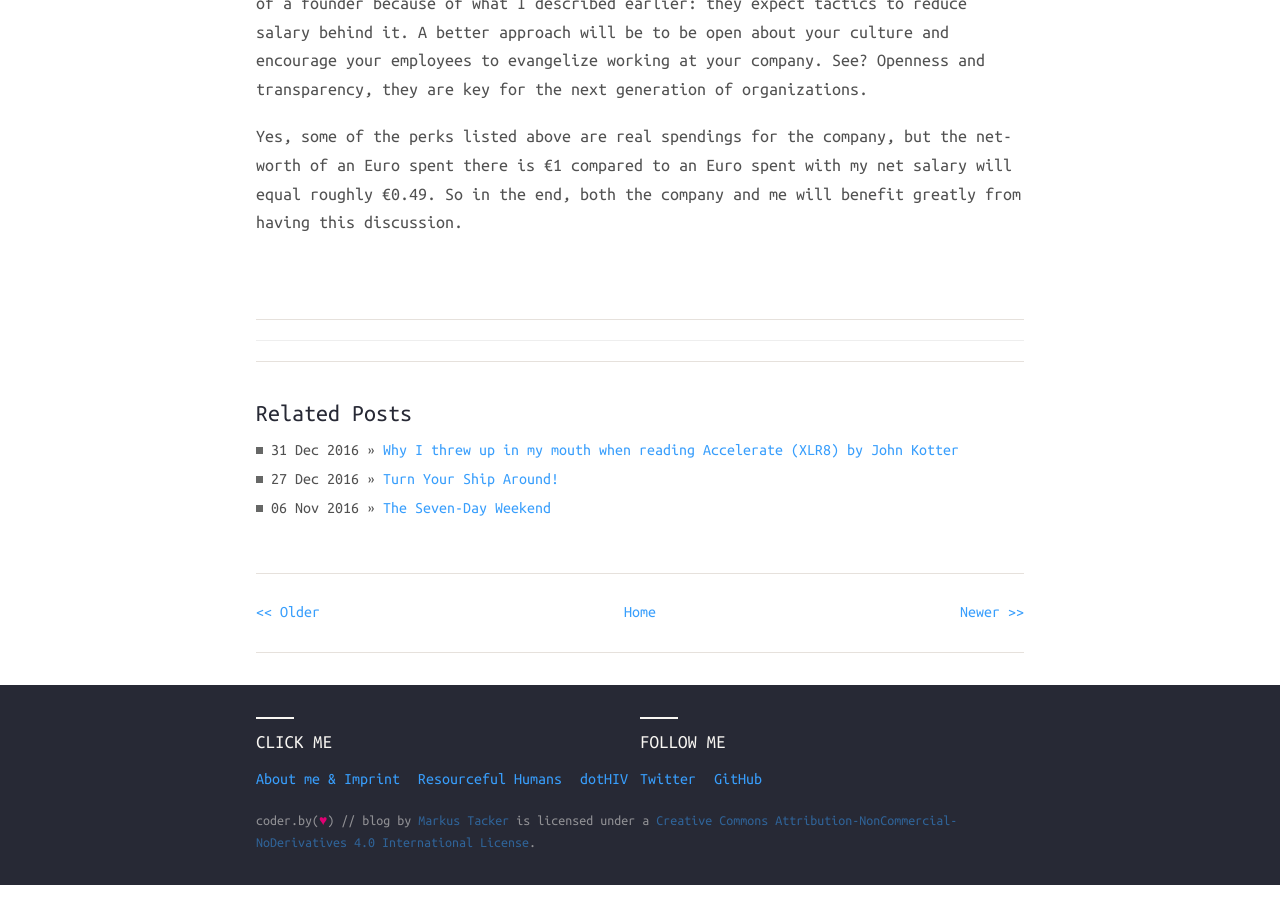
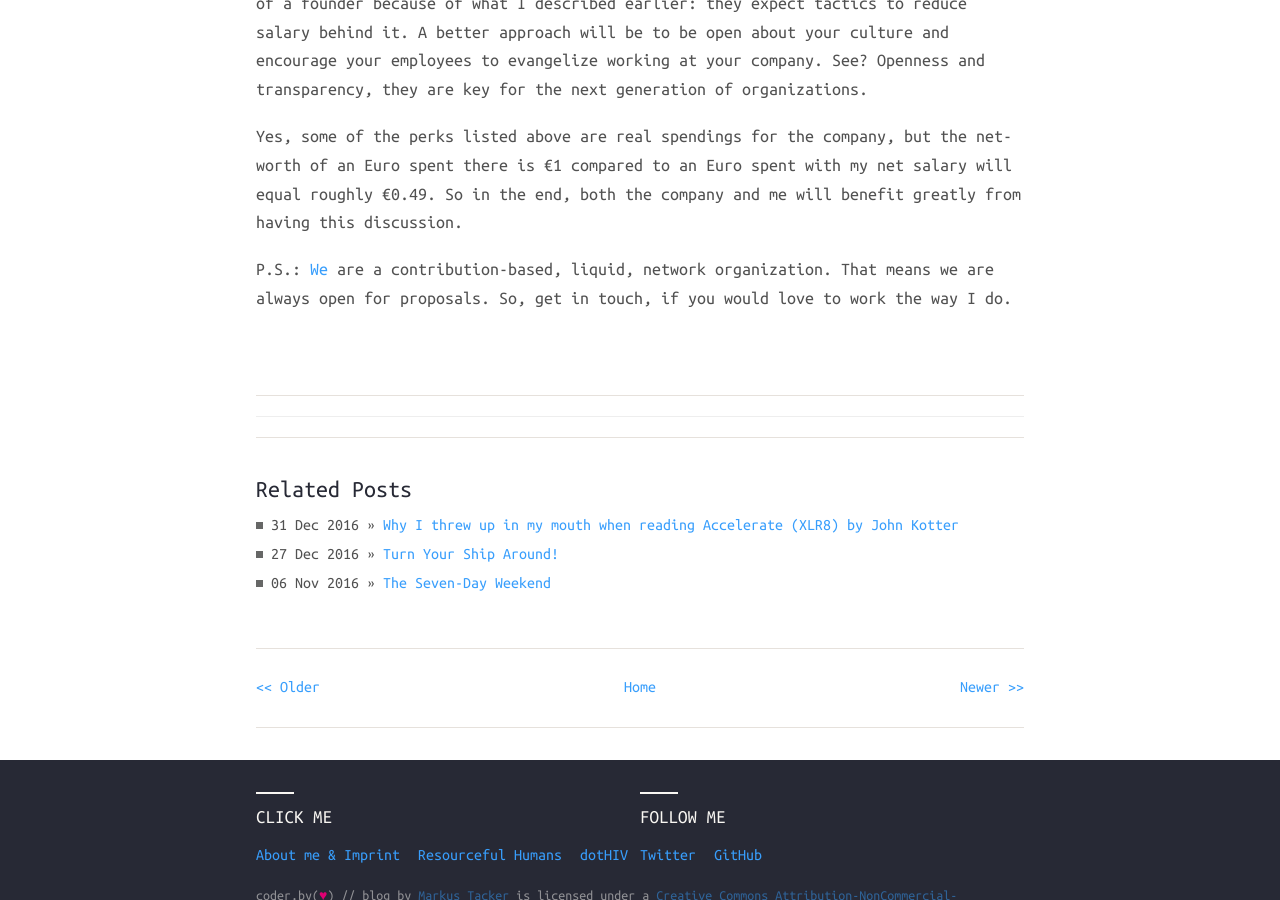
Before and after one commit to coderbyheart/blog, a Jekyll site: the page built from _posts/2016-12-27-I-make-euro-101750-in-non-monetary-compensation-a-year.md, in a window 1280 px wide and 900 px high, scrolled down 2870 px. Built offline with Jekyll 4.4.1, drawn with Linux system fonts in a browser that asks for light colours; nearby versions of some CDN libraries; comment, search, counter and statistics services are not loaded.

Commit message:
Added P.S.

```diff
--- a/_posts/2016-12-27-I-make-euro-101750-in-non-monetary-compensation-a-year.md
+++ b/_posts/2016-12-27-I-make-euro-101750-in-non-monetary-compensation-a-year.md
@@ -64,6 +64,8 @@
 
 Yes, some of the perks listed above are real spendings for the company, but the net-worth of an Euro spent there is €1 compared to an Euro spent with my net salary will equal roughly €0.49. So in the end, both the company and me will benefit greatly from having this discussion.
 
+P.S.: [We][RH] are a contribution-based, liquid, network organization. That means we are always open for proposals. So, get in touch, if you would love to work the way I do.
+
 [RH]: http://www.resourceful-humans.com/?utm_source=coderbyheart&utm_medium=blogpost&utm_campaign=I-make-euro-101750-in-non-monetary-compensation-a-year
 [HF]: https://en.wikipedia.org/wiki/Two-factor_theory
 [GS]: https://www.destatis.de/DE/ZahlenFakten/GesamtwirtschaftUmwelt/VerdiensteArbeitskosten/VerdiensteVerdienstunterschiede/Tabellen/Bruttomonatsverdienste.html
```
